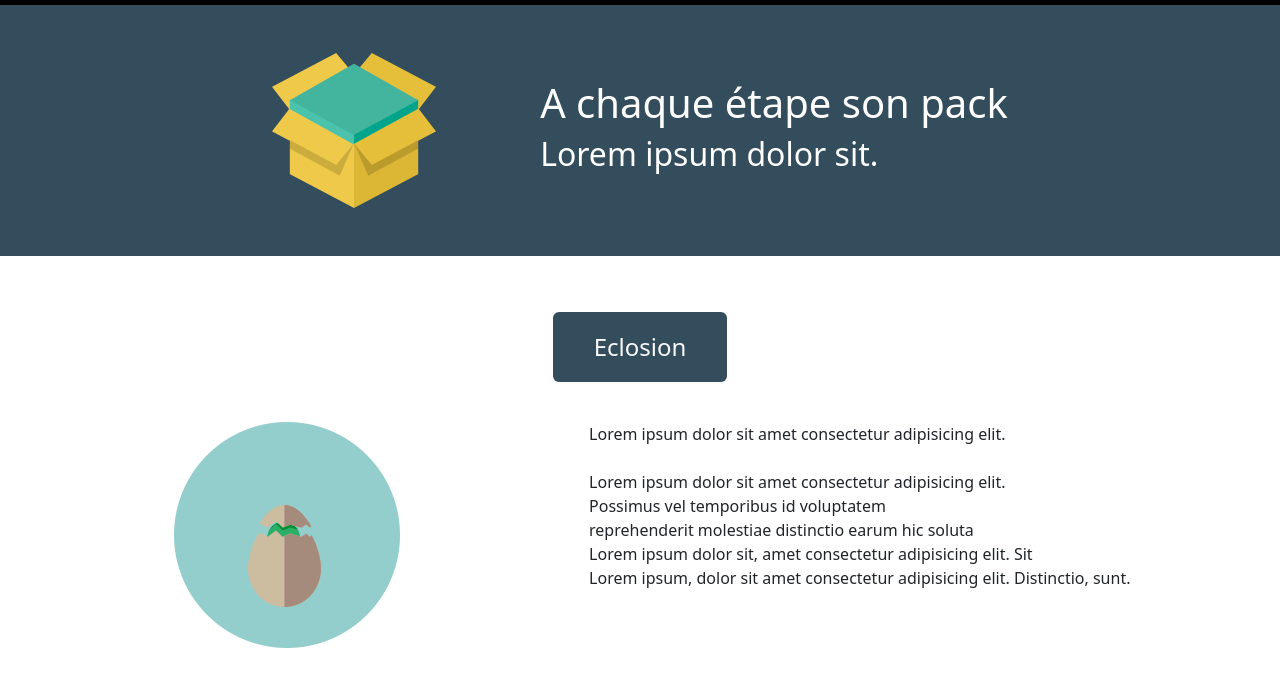
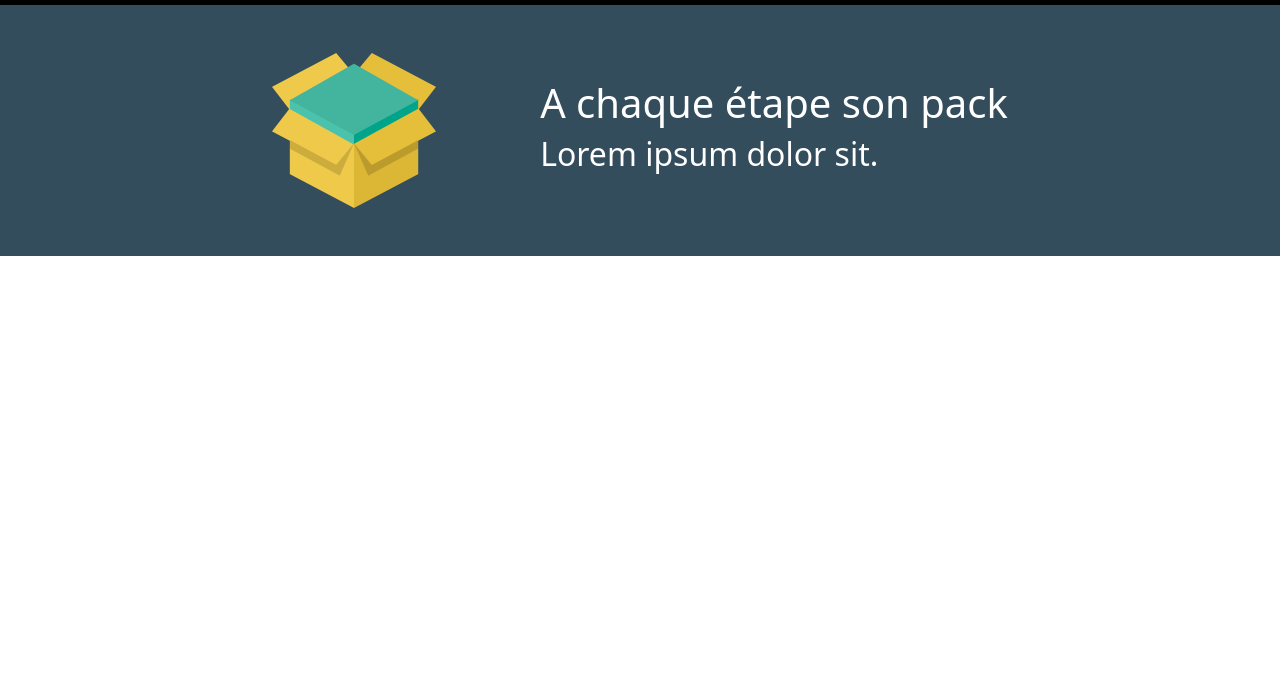
Before and after one commit to Meryem-Batine/youcomminik-prj, a website: page index.html in a window 1280 px wide. Shown: the part 108-794 px from the top of the page. Drawn offline with nearby package versions, Linux system fonts and the light colour scheme.

```diff
--- a/index.html
+++ b/index.html
@@ -69,29 +69,7 @@
         <!--end of hero section -->
     </header>
     <!--end of header section -->
-<!-- section-1 -->
-<div class="text-center mt-2 ">
-  <!-- Eclosion button -->
-  <div>
-      <button class="btn bg-main-color text-light px-5 py-2 fs-4 mb-5 mt-lg-5 mt-md-5">Eclosion</button>
-  </div>
-  <!-- Eclosion Text & image -->
-  <div class="d-md-flex d-lg-flex justify-content-md-center justify-content-lg-evenly justify-content-lg-center text-md-start text-lg-start gap-md-5 gap-lg-5 ms-md-3">
-      <div>
-          <img src="./public/images/icon-eclosion.png" alt="">
-      </div>
-      <div>
-          <p>Lorem ipsum dolor sit amet consectetur adipisicing elit.
-              <br> <br>
-              Lorem ipsum dolor sit amet consectetur adipisicing elit. <br> Possimus vel temporibus id
-              voluptatem <br>
-              reprehenderit molestiae distinctio earum hic soluta <br>
-              Lorem ipsum dolor sit, amet consectetur adipisicing elit. Sit <br>
-              Lorem ipsum, dolor sit amet consectetur adipisicing elit. Distinctio, sunt.
-          </p>
-      </div>
-  </div>
-</div>
+
 
 
 
```
